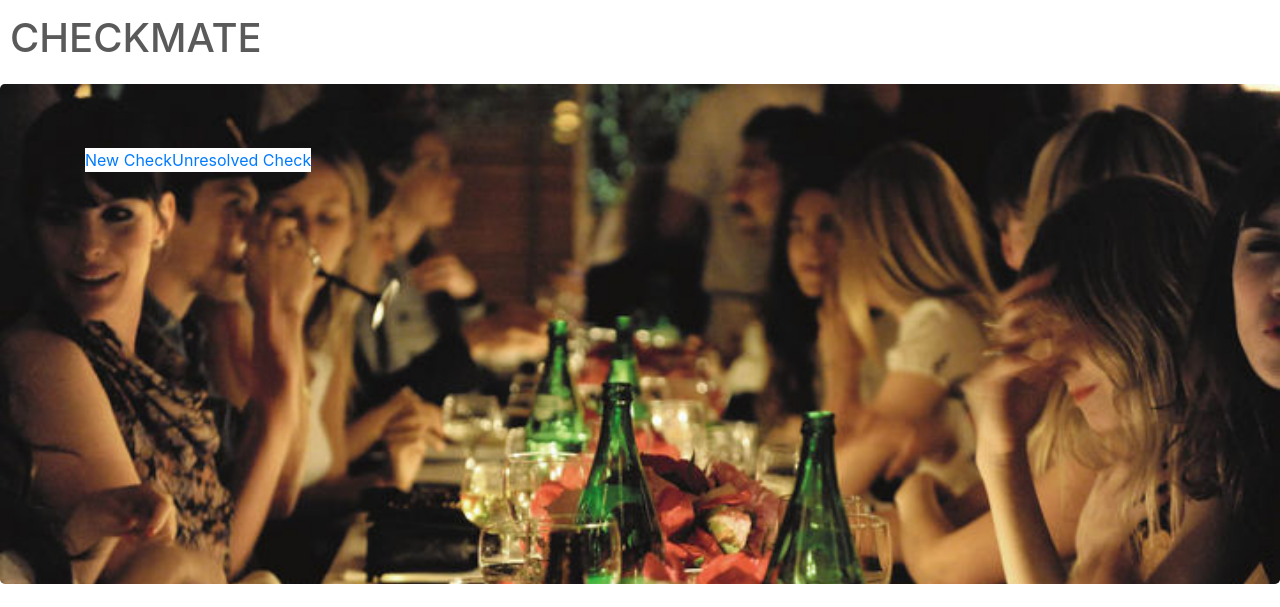
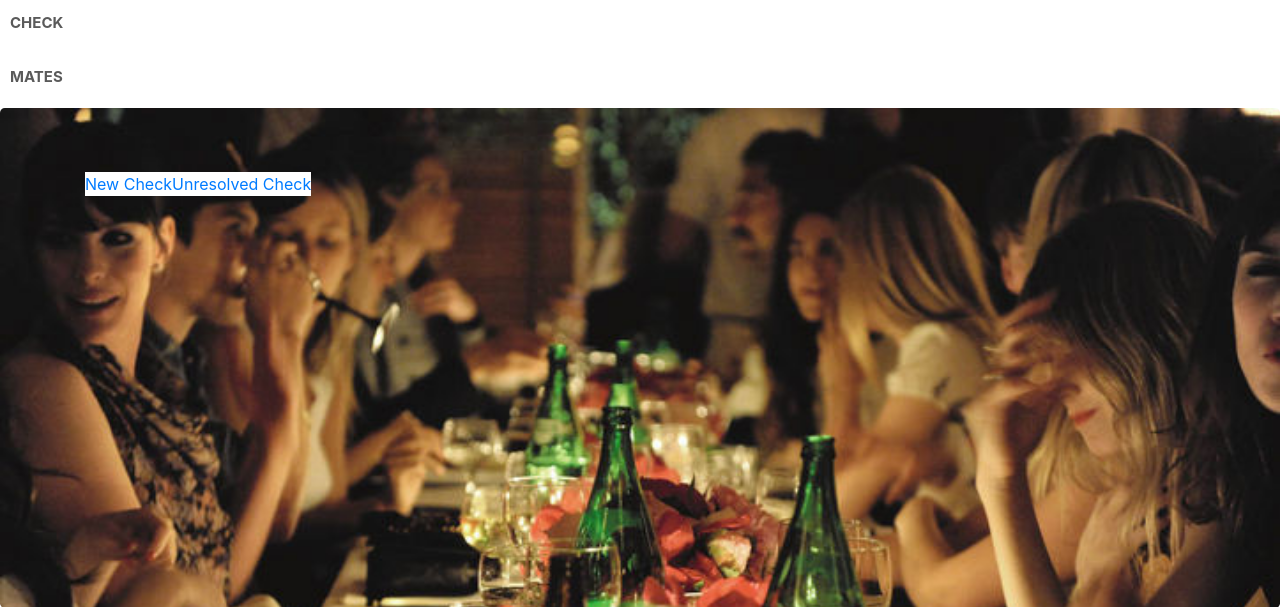
Before and after one commit to arthurberman/polyhack, a Flask app: page / in a window 1280 px wide. Shown: the top 607 px of the page. Run offline with Flask 2, Linux system fonts and the light colour scheme; some libraries are stand-ins or nearby versions.

Commit message:
make title not gross, pull to either side

```diff
--- a/static/style.css
+++ b/static/style.css
@@ -21,7 +21,7 @@ textarea {
   background-size: cover;
 }
 
-#header {
+#header h1 {
   color: #5a5a5a;
   font-size: 15px;
   font-weight: bold;
--- a/templates/layout.html
+++ b/templates/layout.html
@@ -9,7 +9,8 @@
     </head>
     <body>
     <div id="header">
-        <h1>CheckMate</h1>
+        <h1 class="pull-right">Check</h1>
+        <h1 class="pull-left">Mates</h1>
     </div>
     <div id="content">
         {% block content %} {% endblock %}
```
